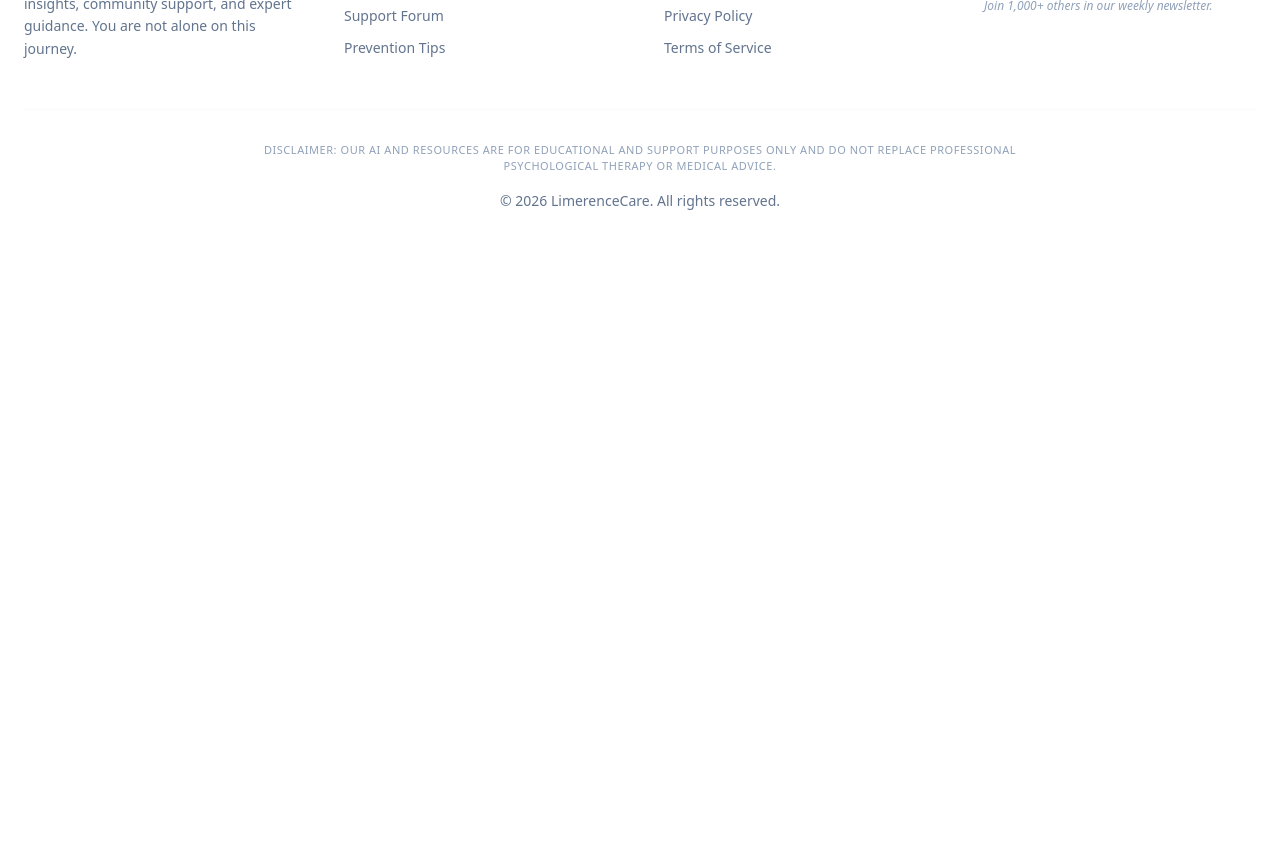
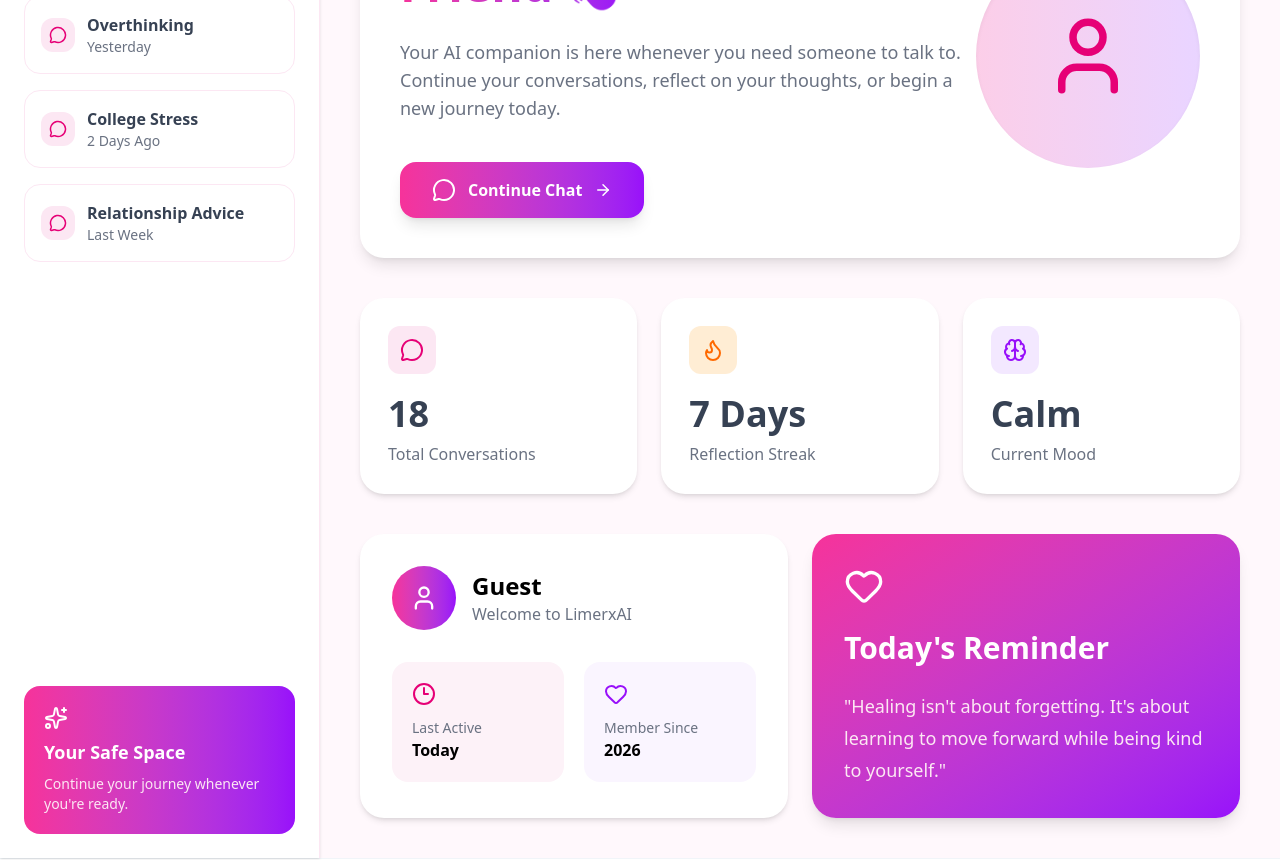
Before and after one commit to Shahreyar11/LimeRx, a React (Vite) app in the folder Client/: page /dashboard in a window 1280 px wide. Shown: the part 260-1120 px from the top of the page. Before the commit the page ends 800 px from the top, so only its background shows below. Built offline with nearby package versions, Linux system fonts and the light colour scheme; no server answers.

Commit message:
added dashboard

```diff
--- a/Client/package.json
+++ b/Client/package.json
@@ -12,6 +12,7 @@
   "dependencies": {
     "@tailwindcss/vite": "^4.1.18",
     "framer-motion": "^12.26.2",
+    "lucide-react": "^1.21.0",
     "react": "^19.2.0",
     "react-dom": "^19.2.0",
     "react-router-dom": "^7.12.0"
--- a/Client/src/pages/Dashboard.jsx
+++ b/Client/src/pages/Dashboard.jsx
@@ -1,43 +1,321 @@
 import { useEffect, useState } from "react";
+import {
+  MessageCircle,
+  Clock3,
+  Sparkles,
+  Heart,
+  ArrowRight,
+  User,
+  Flame,
+  Brain,
+} from "lucide-react";
 
 const Dashboard = () => {
+  const [user, setUser] = useState(null);
 
-    const [user, setUser] = useState(null);
+  useEffect(() => {
+    async function fetchUser() {
+      try {
+        const response = await fetch("http://localhost:3000/me", {
+          credentials: "include",
+        });
 
-    useEffect(() => {
+        const data = await response.json();
+        setUser(data);
+      } catch (err) {
+        console.log(err);
+      }
+    }
 
-        async function fetchUser() {
+    fetchUser();
+  }, []);
 
-            try {
+  const chats = [
+    {
+      title: "Moving On",
+      time: "Today",
+    },
+    {
+      title: "Overthinking",
+      time: "Yesterday",
+    },
+    {
+      title: "College Stress",
+      time: "2 Days Ago",
+    },
+    {
+      title: "Relationship Advice",
+      time: "Last Week",
+    },
+  ];
 
-                const response = await fetch(
-                    "http://localhost:3000/me",
-                    {
-                        credentials: "include"
-                    }
-                );
+  return (
+    <div className="min-h-screen bg-[#FFF8FC] flex">
 
-                const data = await response.json();
+      {/* Sidebar */}
 
-                setUser(data);
+      <aside className="w-80 bg-white border-r border-pink-100 shadow-sm p-6 hidden lg:flex flex-col">
 
-            } catch(error) {
-                console.log(error);
-            }
+        <h2 className="text-2xl font-bold text-pink-600 mb-8">
+          Your Chats
+        </h2>
 
-        }
+        <div className="space-y-4 flex-1">
 
-        fetchUser();
+          {chats.map((chat, index) => (
+            <div
+              key={index}
+              className="cursor-pointer rounded-2xl border border-pink-100 p-4 hover:bg-pink-50 transition"
+            >
+              <div className="flex items-center gap-3">
 
-    }, []);
+                <div className="bg-pink-100 p-2 rounded-xl">
+                  <MessageCircle className="text-pink-600" size={18} />
+                </div>
 
-    return (
-        <div>
-            <h1>
-                Welcome Back 👋 {user?.username}
+                <div>
+
+                  <h3 className="font-semibold text-gray-700">
+                    {chat.title}
+                  </h3>
+
+                  <p className="text-sm text-gray-500">
+                    {chat.time}
+                  </p>
+
+                </div>
+
+              </div>
+            </div>
+          ))}
+
+        </div>
+
+        <div className="mt-8 rounded-2xl bg-gradient-to-r from-pink-500 to-purple-600 p-5 text-white">
+
+          <Sparkles className="mb-2" />
+
+          <h3 className="font-bold text-lg">
+            Your Safe Space
+          </h3>
+
+          <p className="text-sm mt-2 text-pink-100">
+            Continue your journey whenever you're ready.
+          </p>
+
+        </div>
+
+      </aside>
+
+      {/* Main */}
+
+      <main className="flex-1 p-10">
+
+        {/* Welcome */}
+
+        <div className="bg-white rounded-3xl shadow-lg p-10 flex flex-col lg:flex-row justify-between items-center">
+
+          <div>
+
+            <h1 className="text-5xl font-extrabold text-gray-800 leading-tight">
+
+              Welcome Back,
+              <br />
+
+              <span className="bg-gradient-to-r from-pink-500 to-purple-600 bg-clip-text text-transparent">
+                {user?.username || "Friend"} 👋
+              </span>
+
             </h1>
+
+            <p className="text-gray-500 mt-6 max-w-xl text-lg">
+
+              Your AI companion is here whenever you need someone to talk to.
+              Continue your conversations, reflect on your thoughts, or begin
+              a new journey today.
+
+            </p>
+
+            <button className="mt-10 flex items-center gap-3 bg-gradient-to-r from-pink-500 to-purple-600 text-white px-8 py-4 rounded-2xl font-semibold shadow-lg hover:scale-105 transition">
+
+              <MessageCircle />
+
+              Continue Chat
+
+              <ArrowRight size={18} />
+
+            </button>
+
+          </div>
+
+          <div className="mt-10 lg:mt-0">
+
+            <div className="w-56 h-56 rounded-full bg-gradient-to-r from-pink-200 to-purple-200 flex items-center justify-center shadow-inner">
+
+              <User size={90} className="text-pink-600" />
+
+            </div>
+
+          </div>
+
         </div>
-    );
+
+        {/* Cards */}
+
+        <div className="grid md:grid-cols-3 gap-6 mt-10">
+
+          <div className="bg-white rounded-3xl p-7 shadow-md hover:-translate-y-1 transition">
+
+            <div className="bg-pink-100 w-fit p-3 rounded-xl">
+
+              <MessageCircle className="text-pink-600" />
+
+            </div>
+
+            <h2 className="mt-5 text-4xl font-bold text-gray-700">
+              18
+            </h2>
+
+            <p className="text-gray-500 mt-2">
+              Total Conversations
+            </p>
+
+          </div>
+
+          <div className="bg-white rounded-3xl p-7 shadow-md hover:-translate-y-1 transition">
+
+            <div className="bg-orange-100 w-fit p-3 rounded-xl">
+
+              <Flame className="text-orange-500" />
+
+            </div>
+
+            <h2 className="mt-5 text-4xl font-bold text-gray-700">
+              7 Days
+            </h2>
+
+            <p className="text-gray-500 mt-2">
+              Reflection Streak
+            </p>
+
+          </div>
+
+          <div className="bg-white rounded-3xl p-7 shadow-md hover:-translate-y-1 transition">
+
+            <div className="bg-purple-100 w-fit p-3 rounded-xl">
+
+              <Brain className="text-purple-600" />
+
+            </div>
+
+            <h2 className="mt-5 text-4xl font-bold text-gray-700">
+              Calm
+            </h2>
+
+            <p className="text-gray-500 mt-2">
+              Current Mood
+            </p>
+
+          </div>
+
+        </div>
+
+        {/* Bottom */}
+
+        <div className="grid lg:grid-cols-2 gap-6 mt-10">
+
+          {/* Profile */}
+
+          <div className="bg-white rounded-3xl shadow-md p-8">
+
+            <div className="flex items-center gap-4">
+
+              <div className="w-16 h-16 rounded-full bg-gradient-to-r from-pink-500 to-purple-600 flex items-center justify-center text-white">
+
+                <User size={28} />
+
+              </div>
+
+              <div>
+
+                <h2 className="font-bold text-2xl">
+
+                  {user?.username || "Guest"}
+
+                </h2>
+
+                <p className="text-gray-500">
+
+                  Welcome to LimerxAI
+
+                </p>
+
+              </div>
+
+            </div>
+
+            <div className="grid grid-cols-2 gap-5 mt-8">
+
+              <div className="bg-pink-50 rounded-2xl p-5">
+
+                <Clock3 className="text-pink-600 mb-3" />
+
+                <p className="text-sm text-gray-500">
+                  Last Active
+                </p>
+
+                <h3 className="font-semibold">
+                  Today
+                </h3>
+
+              </div>
+
+              <div className="bg-purple-50 rounded-2xl p-5">
+
+                <Heart className="text-purple-600 mb-3" />
+
+                <p className="text-sm text-gray-500">
+                  Member Since
+                </p>
+
+                <h3 className="font-semibold">
+                  2026
+                </h3>
+
+              </div>
+
+            </div>
+
+          </div>
+
+          {/* Quote */}
+
+          <div className="rounded-3xl p-8 bg-gradient-to-br from-pink-500 to-purple-600 text-white shadow-lg flex flex-col justify-center">
+
+            <Heart className="mb-6" size={40} />
+
+            <h2 className="text-3xl font-bold">
+
+              Today's Reminder
+
+            </h2>
+
+            <p className="mt-6 text-lg leading-8 text-pink-100">
+
+              "Healing isn't about forgetting.
+              It's about learning to move forward
+              while being kind to yourself."
+
+            </p>
+
+          </div>
+
+        </div>
+
+      </main>
+
+    </div>
+  );
 };
 
 export default Dashboard;
```
Also changed, not shown: 1 other file (tests, documents, lock files or other folders).
